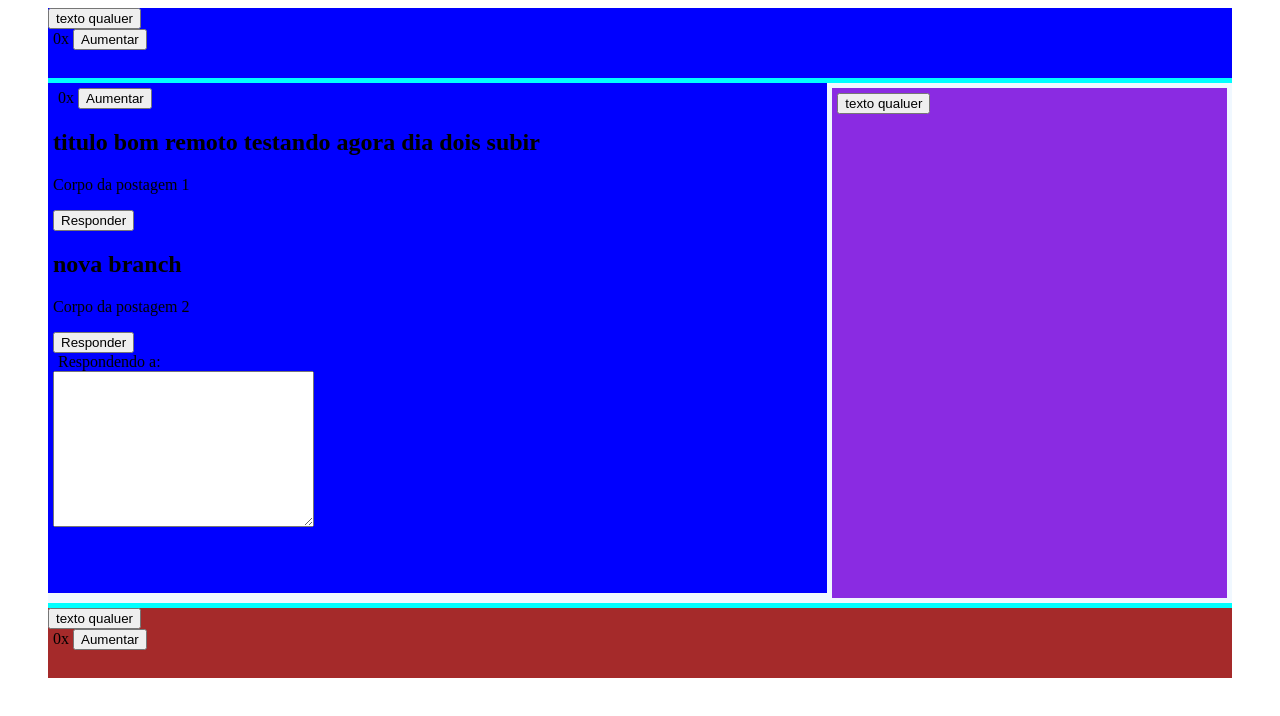
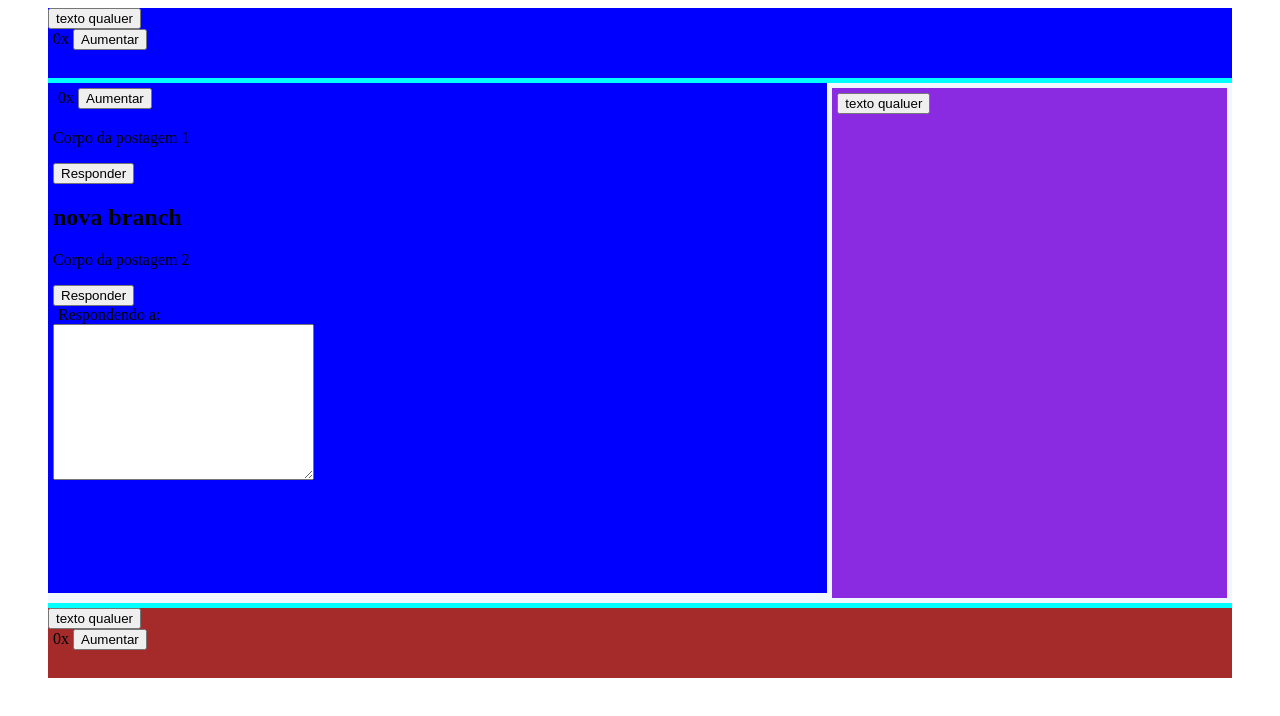
Before and after one commit to cristiamvp/b7webteste, a plain HTML site: page index.html in a window 1280 px wide. Drawn offline with nearby package versions, Linux system fonts and the light colour scheme.

Commit message:
utilizando revert

```diff
--- a/index.html
+++ b/index.html
@@ -19,7 +19,7 @@
         <section class="container">
             <section class="container_content" id="conteudo">
                 <contador></contador>
-                <postagem titulo="titulo bom  remoto testando agora dia dois  subir">
+                <postagem titulo="">
 
                     Corpo da postagem 1 <br>
 
```
Also changed, not shown: 1 other file.
